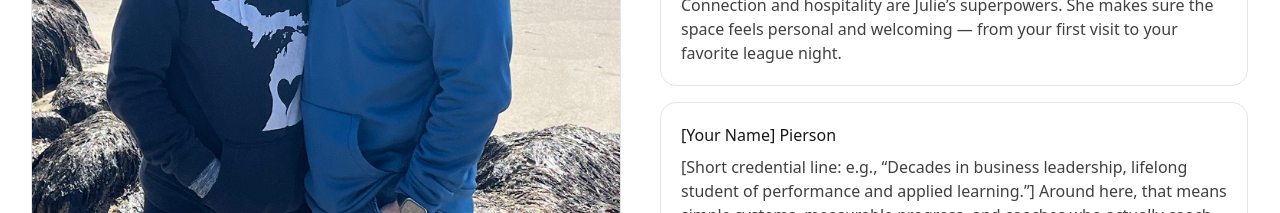
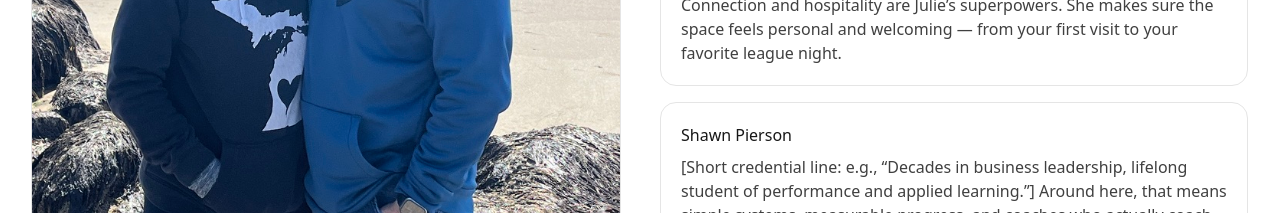
Before and after one commit to piersonshawn99/thescratchclub, a Next.js app: page /about in a window 1280 px wide. Shown: the part 780-993 px from the top of the page. Built offline with nearby package versions, Linux system fonts and the light colour scheme.

Commit message:
Added Shawns name to the description.

```diff
--- a/app/about/page.tsx
+++ b/app/about/page.tsx
@@ -71,7 +71,7 @@ export default function AboutPage() {
               </p>
             </div>
             <div className="rounded-xl border border-neutral-200 bg-white p-5 shadow-xs">
-              <h3 className="font-medium">[Your Name] Pierson</h3>
+              <h3 className="font-medium">Shawn Pierson</h3>
               <p className="mt-2 text-neutral-700">
                 [Short credential line: e.g., “Decades in business leadership, lifelong student of performance and applied learning.”]
                 Around here, that means simple systems, measurable progress, and coaches who actually coach.
```
